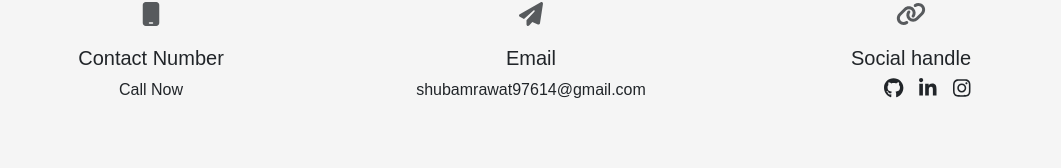
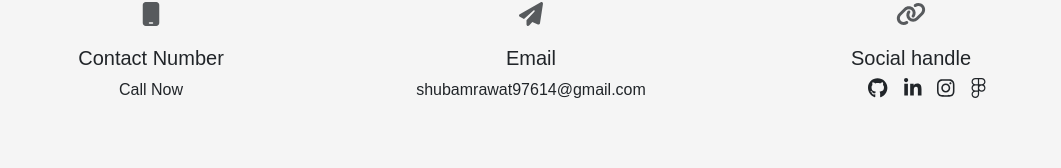
Before and after one commit to Shubham-Rawat9/my-portfolio, a React (Vite) app: page / in a window 1280 px wide. Shown: the part 4424-4592 px from the top of the page, without its empty margins (109-1170 px from the left). Built offline with nearby package versions, Linux system fonts and the light colour scheme.

Commit message:
contact section update

```diff
--- a/src/pages/Contact/index.jsx
+++ b/src/pages/Contact/index.jsx
@@ -2,7 +2,7 @@ import React from 'react'
 import { Container ,Row,Col} from 'react-bootstrap';
 import { FontAwesomeIcon } from '@fortawesome/react-fontawesome';
 import { faMobile , faPaperPlane , faLink } from '@fortawesome/free-solid-svg-icons';
-import { faGithub, faLinkedinIn, faInstagram } from '@fortawesome/free-brands-svg-icons';
+import { faGithub, faLinkedinIn, faInstagram , faFigma } from '@fortawesome/free-brands-svg-icons';
 
 const Contact = () => {
   return (
@@ -43,7 +43,7 @@ const Contact = () => {
                             <ul className="d-flex justify-content-center">
 
                                 <li className="list-unstyled">
-        <a href="https://github.com/Shubham-Rawat9" target="_blank" rel="noopener noreferrer">
+        <a href="https://github.com/Shubham-Rawatt" target="_blank" rel="noopener noreferrer">
           <FontAwesomeIcon icon={faGithub} className="fs-5 px-2 text-dark icon-hover" />
         </a> </li>
                                 <li className="list-unstyled">
@@ -56,6 +56,12 @@ const Contact = () => {
           <FontAwesomeIcon icon={faInstagram} className="fs-5 px-2 text-dark icon-hover" />
         </a>
                                 </li>
+
+                                <li className="list-unstyled">
+                                    <a href="https://www.figma.com/@shubhamrawat" target="_blank" rel="noopener noreferrer">
+          <FontAwesomeIcon icon={faFigma} className="fs-5 px-2 text-dark icon-hover" />
+        </a>
+                                </li>
                             </ul>
                             </div>
         </Col>
```
